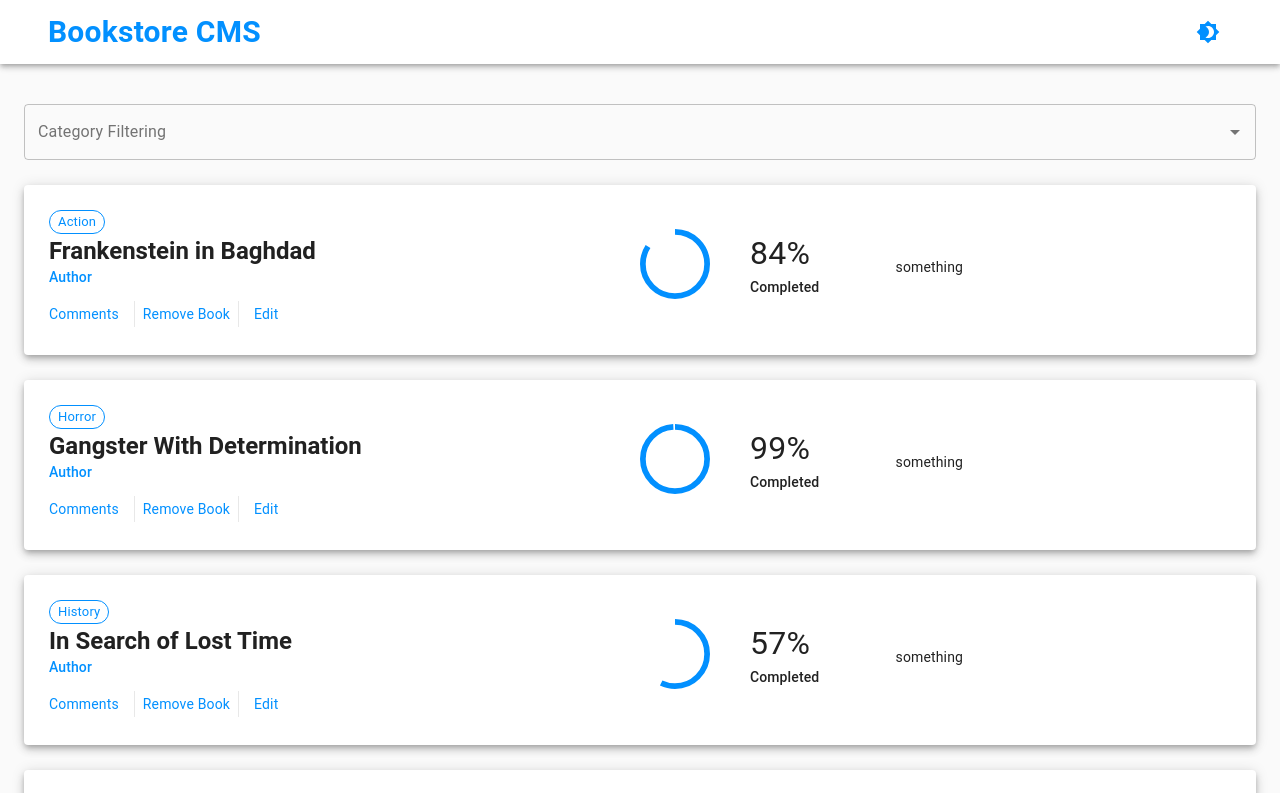
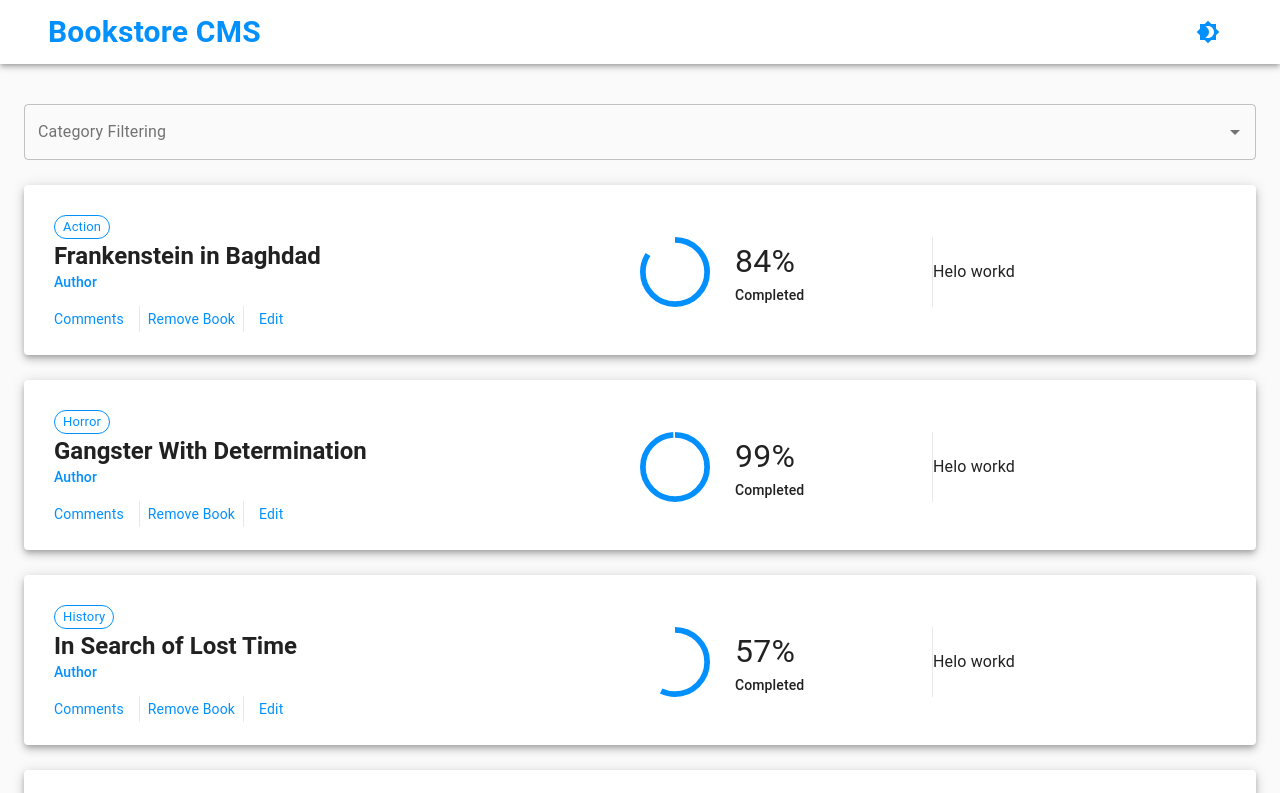
Before and after one commit to martinnajjar12/book-store, a React (Create React App) app: page / in a window 1280 px wide. Shown: the top 793 px of the page. Built offline with nearby package versions, Linux system fonts and the light colour scheme; a web font is replaced by a local one.

Commit message:
Style the second grid in the paper component

```diff
--- a/src/containers/BooksList.js
+++ b/src/containers/BooksList.js
@@ -16,11 +16,17 @@ const useStyles = makeStyles({
     width: '100%',
     height: '170px',
     margin: '25px 0',
-    padding: 25,
+    padding: 30,
     display: 'block',
   },
   percent: {
     fontSize: 32,
+  },
+  divider: {
+    borderRight: '1px solid #e8e8e8',
+  },
+  progressMargin: {
+    marginRight: 25,
   },
 });
 
@@ -56,19 +62,19 @@ const BooksList = () => {
             <Grid item sm={6}>
               <Book book={book} removeBookHandler={book => handleRemoveBook(book)} />
             </Grid>
-            <Grid item sm={3} container spacing={5}>
-              <Grid item>
-                <CircularProgress size={70} variant="determinate" value={completedPercent} />
-              </Grid>
-              <Grid item>
+            <Grid className={classes.divider} item container sm={3}>
+              <CircularProgress className={classes.progressMargin} size={70} variant="determinate" value={completedPercent} />
+              <div>
                 <Typography className={classes.percent}>
                   {completedPercent}
                   %
                 </Typography>
                 <Typography variant="subtitle2">Completed</Typography>
-              </Grid>
+              </div>
             </Grid>
-            <Grid item sm={3}>something</Grid>
+            <Grid item sm={3}>
+              <Typography>Helo workd</Typography>
+            </Grid>
           </Grid>
         </Paper>
       );
```
